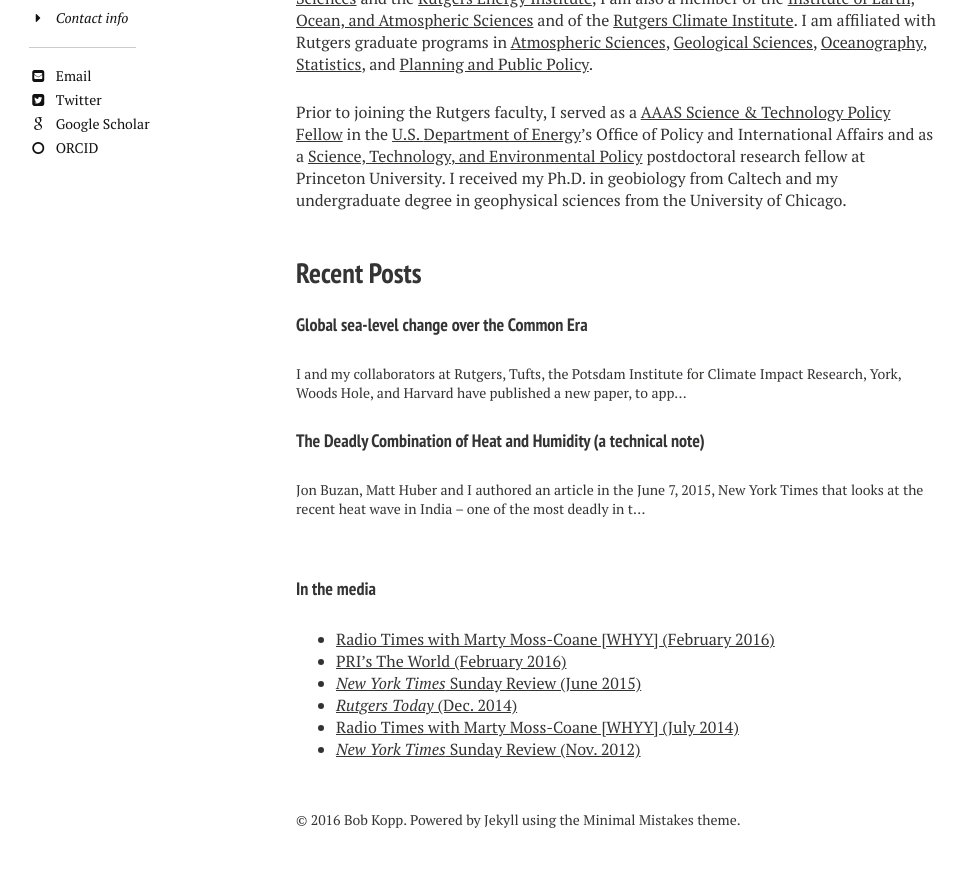
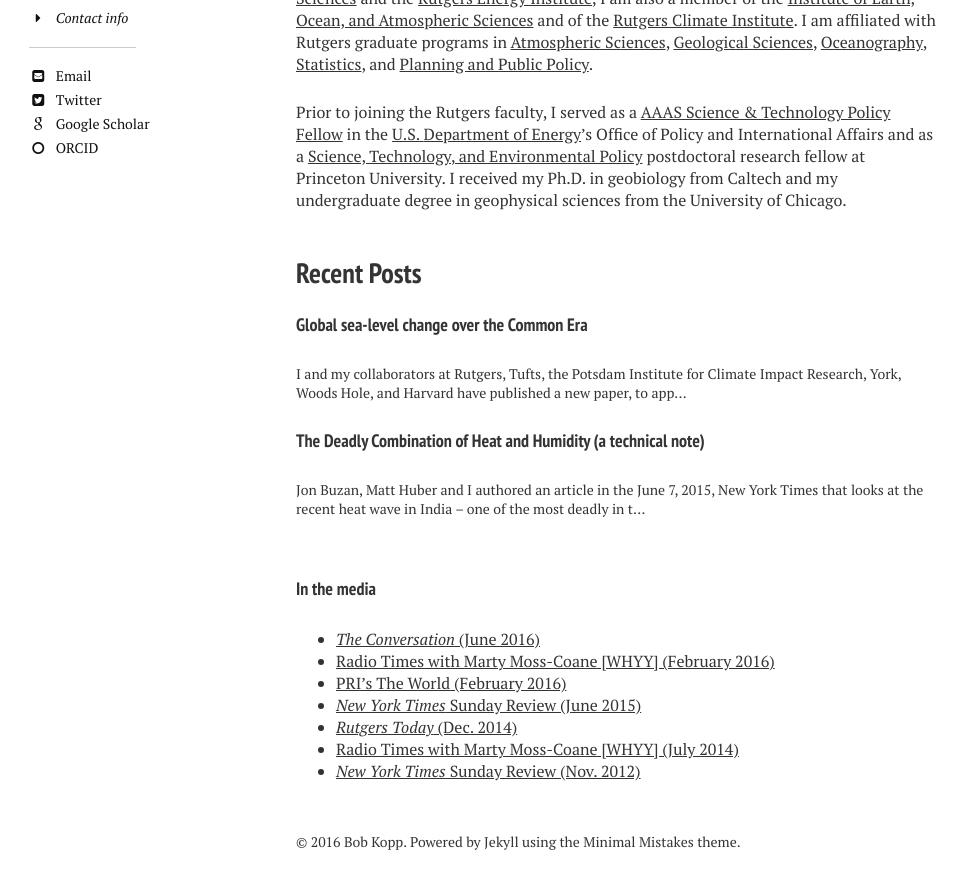
Before and after one commit to mrke/bobkopp.github.io, a Jekyll site: the page built from index.md, in a window 1280 px wide and 900 px high, scrolled down 1480 px. Shown: the top 889 px of the window, without its empty margins (24-990 px from the left). Built offline with Jekyll 4.4.1, drawn with Linux system fonts in a browser that asks for light colours; nearby versions of some CDN libraries.

Commit message:
Trump piece

```diff
--- a/index.md
+++ b/index.md
@@ -40,6 +40,7 @@
 
 #### [In the media](http://www.google.com/search?hl=en&gl=us&tbm=nws&q="Robert+Kopp"+OR+"Bob+Kopp"+Rutgers)
 
+* [_The Conversation_ (June 2016)](https://goo.gl/nOadXV)
 * [Radio Times with Marty Moss-Coane [WHYY] (February 2016)](http://goo.gl/zWLUsW)
 *  [PRI's The World (February 2016)](http://goo.gl/RuhXl3)
 * [_New York Times_ Sunday Review (June 2015)](http://nyti.ms/1JyXkk7)
```
